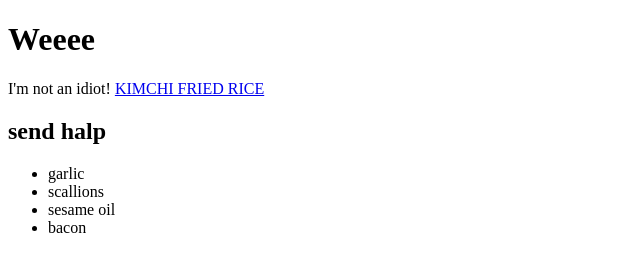
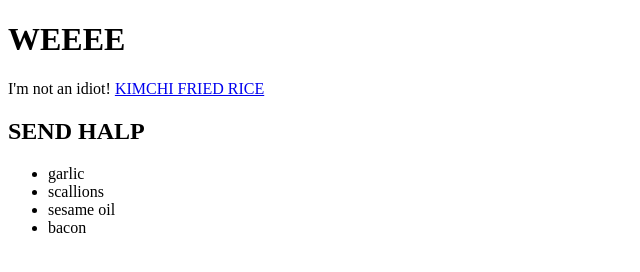
Before and after one commit to sunhoslee/sunho-web-programming, a plain HTML site: page index.html in a window 1280 px wide. Shown: the whole page, without its empty margins (0-640 px from the left). Drawn offline with Linux system fonts and the light colour scheme.

Commit message:
Update index.html

```diff
--- a/index.html
+++ b/index.html
@@ -5,7 +5,8 @@
 </head>
 <body>
     <div>
-    <h1>Weeee</h1>
+    <h1>WEEEE
+    </h1>
         <p>
             I'm not an idiot!
             <a href="http://sunho-lee.com">KIMCHI FRIED RICE
@@ -14,7 +15,7 @@
     </div>
 
     <div>
-        <h2>send halp
+        <h2>SEND HALP
         </h2>
             <p>
                 <ul>
```
